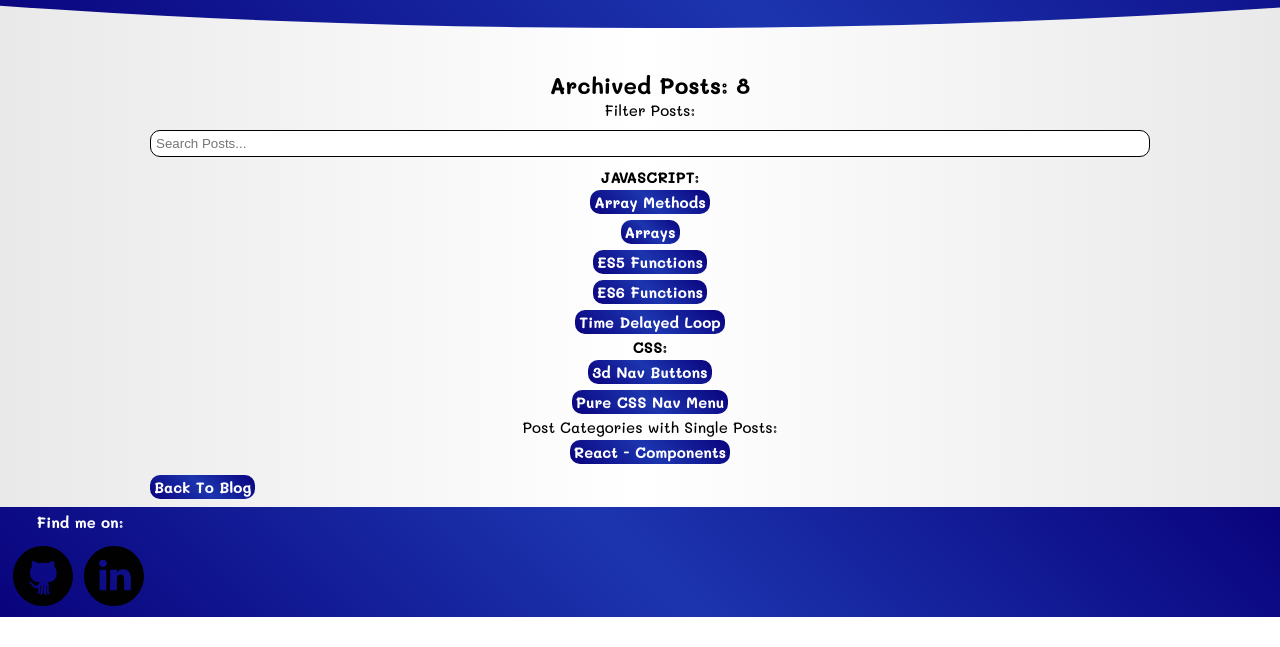
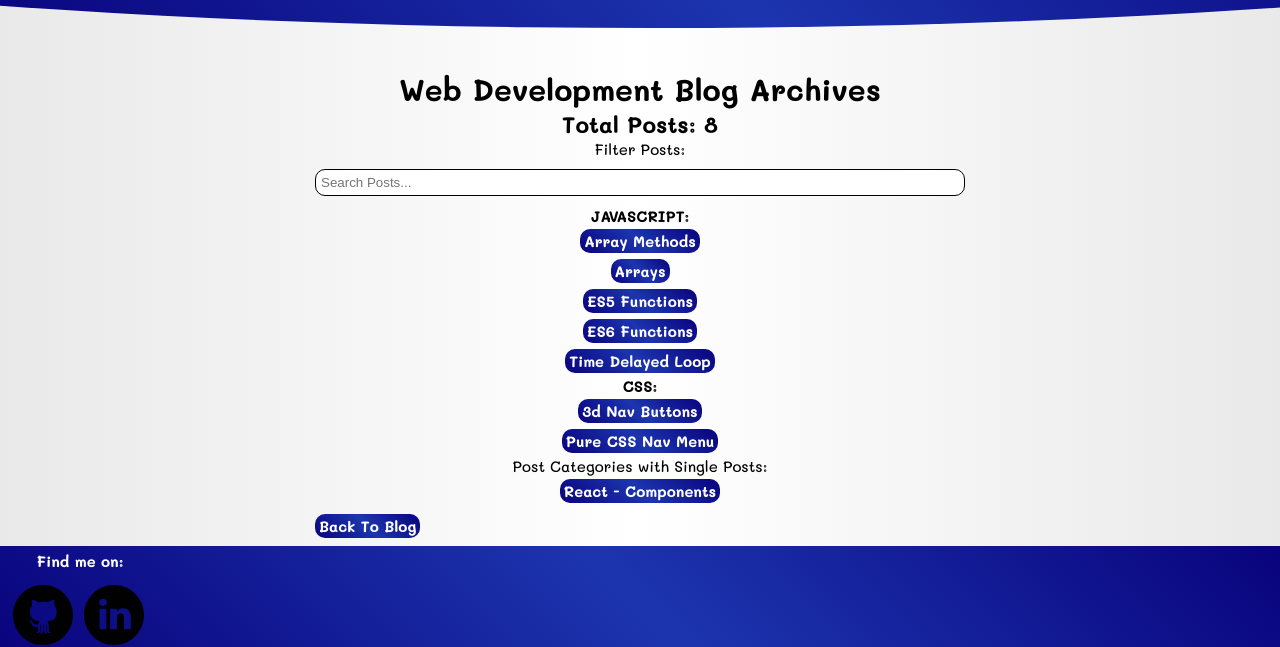
Before and after one commit to ARogala/rogala-designs, a Gatsby site: page /techblog-archive in a window 1280 px wide. Shown: the part 260-907 px from the top of the page. Before the commit the page ends 877 px from the top, so only its background shows below. Built offline with nearby package versions, Linux system fonts and the light colour scheme; Gatsby itself is replaced by a stand-in of ours.

Commit message:
edit styles of techblog-archive

```diff
--- a/src/pages/techblog-archive.js
+++ b/src/pages/techblog-archive.js
@@ -116,8 +116,10 @@ class TechBlogArchive extends React.Component {
 
 		return (
 			<Layout>
+				<div className="archive">
 					<div className="search">
-					<h2 className="search__title">Archived Posts: {this.props.data.allMarkdownRemark.totalCount}</h2>
+						<h1 className="search__title">Web Development Blog Archives</h1>
+						<h2 className="search__title">Total Posts: {this.props.data.allMarkdownRemark.totalCount}</h2>
 						<label className="search__label" htmlFor="filterPosts">Filter Posts:</label>
 						<input
 							type="text"
@@ -136,6 +138,7 @@ class TechBlogArchive extends React.Component {
 					</ul>
 
 					<Link to="/techblog" className="blogLink">Back To Blog</Link>
+				</div>
 			</Layout>
 		);
 	}
--- a/src/styles/_techblog-archive.scss
+++ b/src/styles/_techblog-archive.scss
@@ -1,8 +1,12 @@
 @charset "UTF-8";
 
+.archive {
+	width: 90vw;
+	max-width: 650px;
+}
+
 .search {
-	width: 90vw;
-	max-width: $max-width;
+
 	&__title {
 		text-align: center;
 	}
@@ -22,8 +26,6 @@
 }
 
 .postlist {
-	width: 90vw;
-	max-width: $max-width;
 	text-align: center;
 	margin-bottom: 10px;
 
```
Lines whose indentation alone changed are shown as unchanged.
